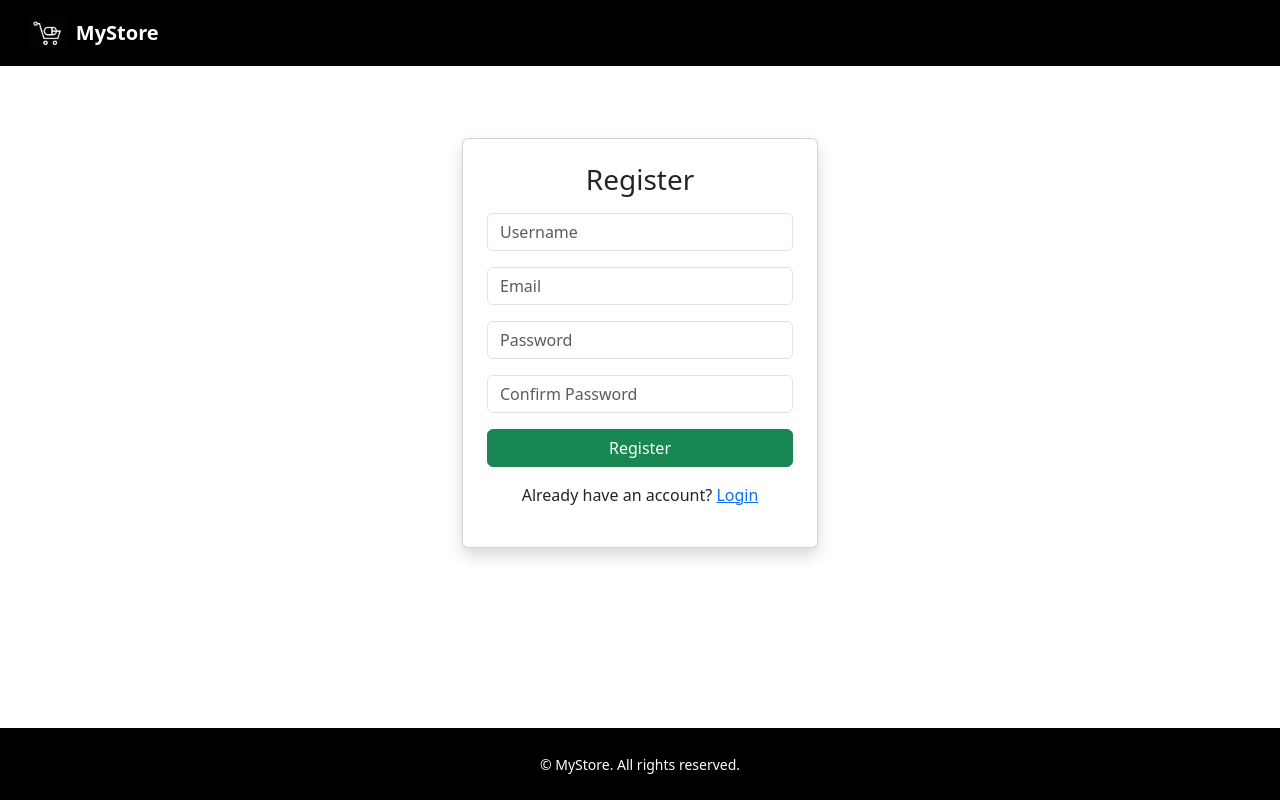
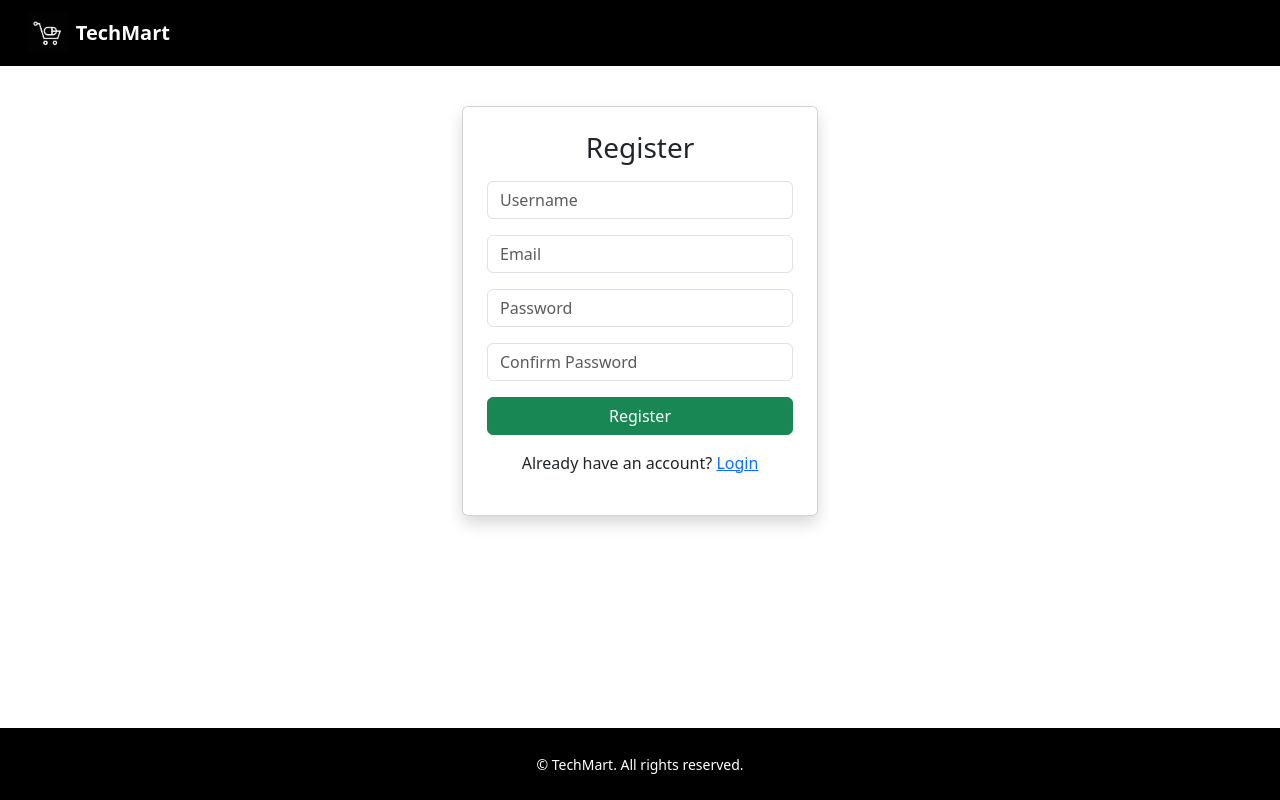
Before and after one commit to Sej16/django-ecommerce-project, a Django app: page /register/ in a window 1280 px wide. Run offline with Django 4.2, Linux system fonts and the light colour scheme.

Commit message:
Initial commit - Django E-commerce project

```diff
--- a/store/templates/store/base.html
+++ b/store/templates/store/base.html
@@ -19,7 +19,7 @@
         <!-- Logo -->
         <a class="navbar-brand d-flex align-items-center text-white" href="/">
             <img src="{% static 'images/logo.jpg' %}" height="40" class="me-2">
-            <span class="fw-bold">MyStore</span>
+            <span class="fw-bold">TechMart</span>
         </a>
 
         <!-- 🔍 SEARCH BAR -->
@@ -72,7 +72,7 @@
             <!-- Centered Copyright -->
             <div class="col-md-6 text-center">
                 <small>
-                    &copy; <span id="year"></span> MyStore. All rights reserved.
+                    &copy; <span id="year"></span> TechMart. All rights reserved.
                 </small>
             </div>
 
--- a/store/templates/store/products.html
+++ b/store/templates/store/products.html
@@ -10,6 +10,7 @@
     display: grid;
     grid-template-columns: repeat(auto-fill, minmax(280px, 1fr));
     gap: 25px;
+    margin-bottom: 40px;
 }
 </style>
 
--- a/store/templates/store/register.html
+++ b/store/templates/store/register.html
@@ -2,7 +2,7 @@
 {% block title %}Register{% endblock %}
 
 {% block content %}
-<div class="row justify-content-center mt-5">
+<div class="row justify-content-center mt-3">
     <div class="col-md-4">
         <div class="card p-4 shadow">
             <h3 class="text-center mb-3">Register</h3>
```
Also changed, not shown: db.sqlite3.
